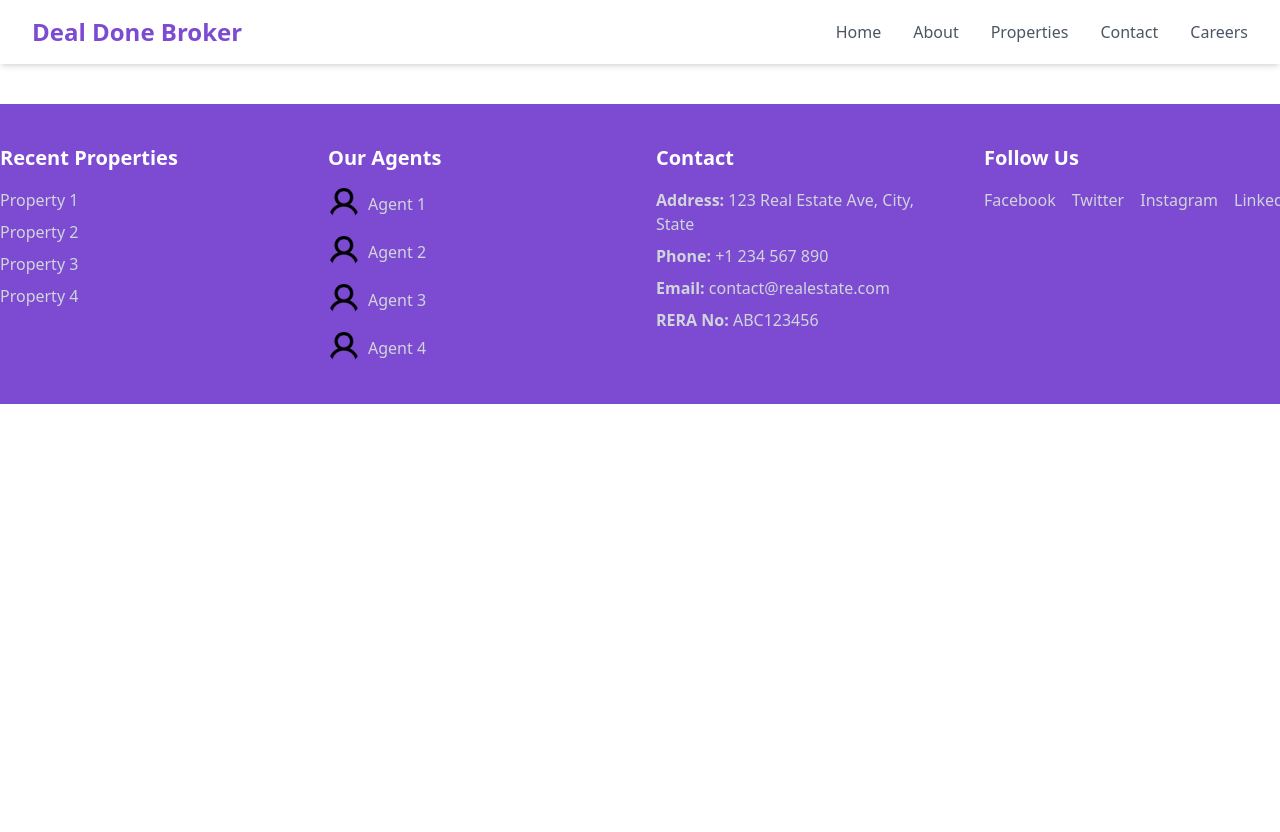
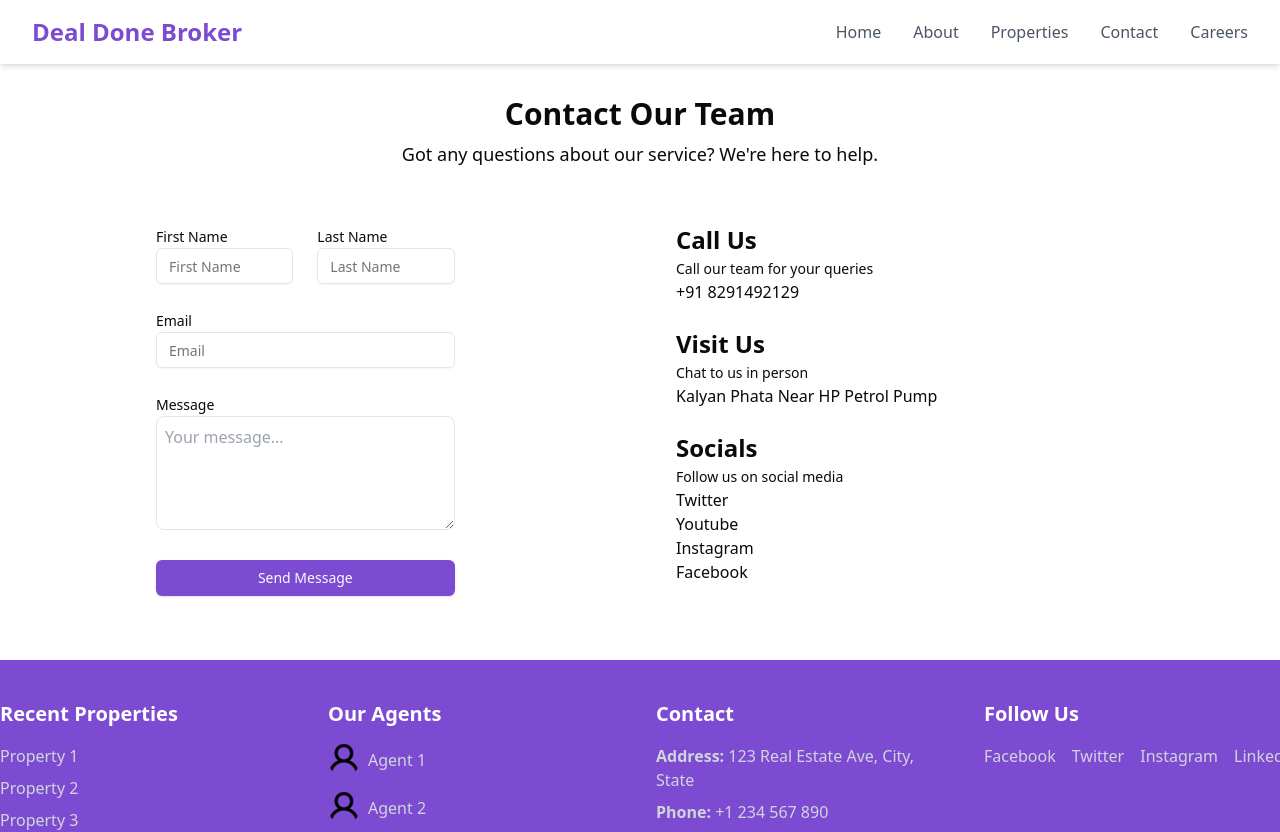
Before and after one commit to KodeInnovate-WorkSpace/website, a React (Vite) app: page /contact in a window 1280 px wide. Shown: the top 832 px of the page. Before the commit the page ends 800 px from the top, so only its background shows below. Built offline with nearby package versions, Linux system fonts and the light colour scheme.

Commit message:
Update: contact page

```diff
--- a/package.json
+++ b/package.json
@@ -10,8 +10,10 @@
     "preview": "vite preview"
   },
   "dependencies": {
+    "@hookform/resolvers": "^3.9.0",
     "@radix-ui/react-aspect-ratio": "^1.1.0",
     "@radix-ui/react-icons": "^1.3.0",
+    "@radix-ui/react-label": "^2.1.0",
     "@radix-ui/react-slot": "^1.1.0",
     "@radix-ui/react-switch": "^1.1.0",
     "class-variance-authority": "^0.7.0",
@@ -19,9 +21,11 @@
     "lucide-react": "^0.439.0",
     "react": "^18.3.1",
     "react-dom": "^18.3.1",
+    "react-hook-form": "^7.53.0",
     "react-router-dom": "^6.26.2",
     "tailwind-merge": "^2.5.2",
-    "tailwindcss-animate": "^1.0.7"
+    "tailwindcss-animate": "^1.0.7",
+    "zod": "^3.23.8"
   },
   "devDependencies": {
     "@eslint/js": "^9.9.0",
--- a/src/components/custom/card.jsx
+++ b/src/components/custom/card.jsx
@@ -11,6 +11,7 @@
 
 export function MyCard({
   className,
+  id,
   price,
   location,
   name,
@@ -40,7 +41,7 @@
         {/* property image */}
         <div className=" w-full h-48 rounded-lg overflow-hidden cursor-pointer">
           <img
-            src={"https://placehold.co/400"}
+            src={id <= 5 ? `images/sample${id}.jpg` : "https://placehold.co/400"}
             alt="Placeholder"
             className="w-full h-full object-cover"
           />
--- /dev/null
+++ b/src/components/custom/contact_form.jsx
@@ -0,0 +1,61 @@
+import React from "react";
+import { Form } from "../ui/form";
+import { Input } from "../ui/input";
+import { Button } from "../ui/button";
+import { Label } from "../ui/label";
+
+const ContactForm = () => {
+  return (
+    <>
+      <>
+        <Form>
+          <form className="w-full md:w-2/3 space-y-6">
+            {/* First Name & Last Name Row */}
+            <div className="grid grid-cols-1 md:grid-cols-2 gap-6">
+              <div>
+                <Label htmlFor="fname">First Name</Label>
+                <Input type="text" id="fname" placeholder="First Name" />
+              </div>
+
+              <div>
+                <Label htmlFor="lname">Last Name</Label>
+                <Input type="text" id="lname" placeholder="Last Name" />
+              </div>
+            </div>
+
+            {/* Email (Full Width) */}
+            <div className="w-full">
+              <Label htmlFor="email">Email</Label>
+              <Input
+                type="email"
+                id="email"
+                placeholder="Email"
+                className="w-full"
+              />
+            </div>
+
+            {/* Message Textarea */}
+            <div className="w-full">
+              <Label htmlFor="message">Message</Label>
+              <textarea
+                id="message"
+                rows="4"
+                placeholder="Your message..."
+                className="w-full p-2 border rounded-lg"
+              />
+            </div>
+
+            {/* Submit Button */}
+            <div>
+              <Button type="submit" className="bg-mainColor w-full">
+                Send Message
+              </Button>
+            </div>
+          </form>
+        </Form>
+      </>
+    </>
+  );
+};
+
+export default ContactForm;
--- /dev/null
+++ b/src/components/ui/form.jsx
@@ -0,0 +1,133 @@
+import * as React from "react"
+import { Slot } from "@radix-ui/react-slot"
+import { Controller, FormProvider, useFormContext } from "react-hook-form";
+
+import { cn } from "@/lib/utils"
+import { Label } from "@/components/ui/label"
+
+const Form = FormProvider
+
+const FormFieldContext = React.createContext({})
+
+const FormField = (
+  {
+    ...props
+  }
+) => {
+  return (
+    (<FormFieldContext.Provider value={{ name: props.name }}>
+      <Controller {...props} />
+    </FormFieldContext.Provider>)
+  );
+}
+
+const useFormField = () => {
+  const fieldContext = React.useContext(FormFieldContext)
+  const itemContext = React.useContext(FormItemContext)
+  const { getFieldState, formState } = useFormContext()
+
+  const fieldState = getFieldState(fieldContext.name, formState)
+
+  if (!fieldContext) {
+    throw new Error("useFormField should be used within <FormField>")
+  }
+
+  const { id } = itemContext
+
+  return {
+    id,
+    name: fieldContext.name,
+    formItemId: `${id}-form-item`,
+    formDescriptionId: `${id}-form-item-description`,
+    formMessageId: `${id}-form-item-message`,
+    ...fieldState,
+  }
+}
+
+const FormItemContext = React.createContext({})
+
+const FormItem = React.forwardRef(({ className, ...props }, ref) => {
+  const id = React.useId()
+
+  return (
+    (<FormItemContext.Provider value={{ id }}>
+      <div ref={ref} className={cn("space-y-2", className)} {...props} />
+    </FormItemContext.Provider>)
+  );
+})
+FormItem.displayName = "FormItem"
+
+const FormLabel = React.forwardRef(({ className, ...props }, ref) => {
+  const { error, formItemId } = useFormField()
+
+  return (
+    (<Label
+      ref={ref}
+      className={cn(error && "text-destructive", className)}
+      htmlFor={formItemId}
+      {...props} />)
+  );
+})
+FormLabel.displayName = "FormLabel"
+
+const FormControl = React.forwardRef(({ ...props }, ref) => {
+  const { error, formItemId, formDescriptionId, formMessageId } = useFormField()
+
+  return (
+    (<Slot
+      ref={ref}
+      id={formItemId}
+      aria-describedby={
+        !error
+          ? `${formDescriptionId}`
+          : `${formDescriptionId} ${formMessageId}`
+      }
+      aria-invalid={!!error}
+      {...props} />)
+  );
+})
+FormControl.displayName = "FormControl"
+
+const FormDescription = React.forwardRef(({ className, ...props }, ref) => {
+  const { formDescriptionId } = useFormField()
+
+  return (
+    (<p
+      ref={ref}
+      id={formDescriptionId}
+      className={cn("text-[0.8rem] text-muted-foreground", className)}
+      {...props} />)
+  );
+})
+FormDescription.displayName = "FormDescription"
+
+const FormMessage = React.forwardRef(({ className, children, ...props }, ref) => {
+  const { error, formMessageId } = useFormField()
+  const body = error ? String(error?.message) : children
+
+  if (!body) {
+    return null
+  }
+
+  return (
+    (<p
+      ref={ref}
+      id={formMessageId}
+      className={cn("text-[0.8rem] font-medium text-destructive", className)}
+      {...props}>
+      {body}
+    </p>)
+  );
+})
+FormMessage.displayName = "FormMessage"
+
+export {
+  useFormField,
+  Form,
+  FormItem,
+  FormLabel,
+  FormControl,
+  FormDescription,
+  FormMessage,
+  FormField,
+}
--- /dev/null
+++ b/src/components/ui/input.jsx
@@ -0,0 +1,19 @@
+import * as React from "react"
+
+import { cn } from "@/lib/utils"
+
+const Input = React.forwardRef(({ className, type, ...props }, ref) => {
+  return (
+    (<input
+      type={type}
+      className={cn(
+        "flex h-9 w-full rounded-md border border-input bg-transparent px-3 py-1 text-sm shadow-sm transition-colors file:border-0 file:bg-transparent file:text-sm file:font-medium file:text-foreground placeholder:text-muted-foreground focus-visible:outline-none focus-visible:ring-1 focus-visible:ring-ring disabled:cursor-not-allowed disabled:opacity-50",
+        className
+      )}
+      ref={ref}
+      {...props} />)
+  );
+})
+Input.displayName = "Input"
+
+export { Input }
--- /dev/null
+++ b/src/components/ui/label.jsx
@@ -0,0 +1,16 @@
+import * as React from "react"
+import * as LabelPrimitive from "@radix-ui/react-label"
+import { cva } from "class-variance-authority";
+
+import { cn } from "@/lib/utils"
+
+const labelVariants = cva(
+  "text-sm font-medium leading-none peer-disabled:cursor-not-allowed peer-disabled:opacity-70"
+)
+
+const Label = React.forwardRef(({ className, ...props }, ref) => (
+  <LabelPrimitive.Root ref={ref} className={cn(labelVariants(), className)} {...props} />
+))
+Label.displayName = LabelPrimitive.Root.displayName
+
+export { Label }
--- a/src/pages/contact.page.jsx
+++ b/src/pages/contact.page.jsx
@@ -1,12 +1,72 @@
+import ContactForm from "@/components/custom/contact_form";
 import Footer from "@/components/custom/footer";
 import Navbar from "@/components/custom/navbar";
+import { Label } from "@/components/ui/label";
 import React from "react";
+import { Link } from "react-router-dom";
 
 const ContactPage = () => {
   return (
     <>
       <Navbar />
-      <div className="pt-[4rem]"></div>
+      <div className="pt-[6rem] px-4 md:px-8">
+        {/* Heading Section */}
+        <div className="text-center mb-8">
+          <h1 className="text-3xl font-bold mb-2">Contact Our Team</h1>
+          <p className="text-lg">
+            Got any questions about our service? We're here to help.
+          </p>
+        </div>
+
+        {/* Content Section */}
+        <div className="flex flex-col md:flex-row gap-6 ">
+          {/* Left: Form */}
+          <div className="flex-1 p-6 flex justify-end lg:py-6">
+            <div className="w-full max-w-md">
+              <ContactForm />
+            </div>
+          </div>
+
+          {/* Right: Contact Details */}
+          <div className="flex-1 p-6 space-y-6 flex justify-start">
+            <div className="w-full max-w-md space-y-6">
+              {/* Call Section */}
+              <div>
+                <h1 className="text-2xl font-bold">Call Us</h1>
+                <Label>Call our team for your queries</Label>
+                <h2>+91 8291492129</h2>
+              </div>
+
+              {/* Address Section */}
+              <div>
+                <h1 className="text-2xl font-bold">Visit Us</h1>
+                <Label>Chat to us in person</Label>
+                <h2>Kalyan Phata Near HP Petrol Pump</h2>
+              </div>
+
+              {/* Social Media Section */}
+              <div>
+                <h1 className="text-2xl font-bold">Socials</h1>
+                <Label>Follow us on social media</Label>
+                <ul>
+                  <li>
+                    <Link>Twitter</Link>
+                  </li>
+                  <li>
+                    <Link>Youtube</Link>
+                  </li>
+                  <li>
+                    <Link>Instagram</Link>
+                  </li>
+                  <li>
+                    <Link>Facebook</Link>
+                  </li>
+                </ul>
+              </div>
+            </div>
+          </div>
+        </div>
+      </div>
       <Footer />
     </>
   );
--- a/src/pages/home.page.jsx
+++ b/src/pages/home.page.jsx
@@ -24,6 +24,7 @@
             {dummyData.map((property, index) => (
               <MyCard
                 key={index}
+                id={index +1}
                 price={property.price}
                 location={property.location}
                 name={property.name}
```
Also changed, not shown: 1 other file (tests, documents, lock files or other folders).
